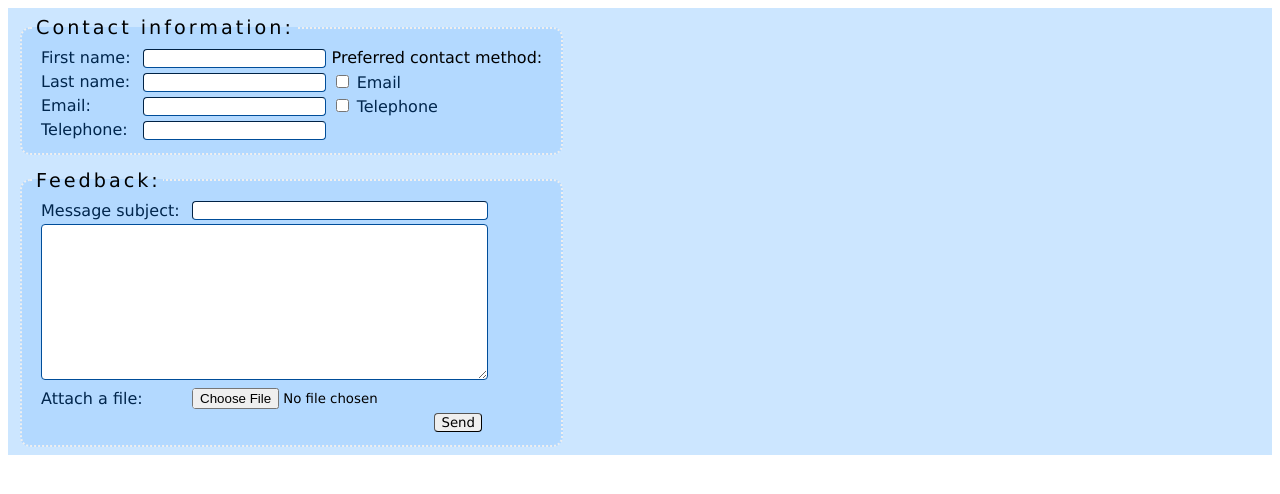
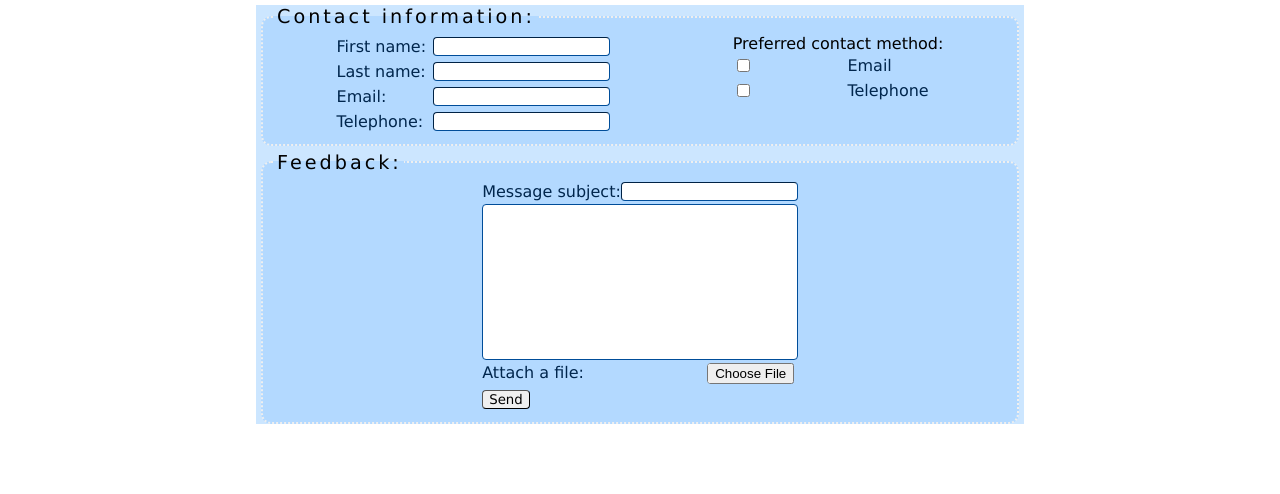
Before and after one commit to turtio/Webteknologiat, a plain HTML site: page form.html in a window 1280 px wide. Drawn offline with Linux system fonts and the light colour scheme.

Commit message:
lisätty flexbox harjoittelua

```diff
--- /dev/null
+++ b/flexboxstyles.css
@@ -0,0 +1,35 @@
+*{
+    font-family: Verdana, Geneva, Tahoma, sans-serif;
+}
+
+body{
+    width: 60%;
+    min-width: 15em;
+    margin: auto;
+    background-color: #cce6ff;
+}
+
+img{
+    width: 100px;
+    height: 100px;
+}
+
+li{
+    margin: auto;
+}
+
+.container{
+    display: flex;
+    flex-direction: row;
+    flex-wrap: wrap;
+    justify-content: space-around;
+}
+
+.link-container{
+    display: flex;
+    flex-direction: row;
+    flex-wrap: wrap;
+    justify-content: space-between;
+    margin-top: 3px;
+    margin-bottom: 3px;
+}
--- a/form.html
+++ b/form.html
@@ -6,65 +6,65 @@
     <link type="text/css" rel="stylesheet" charset="UTF-8" href="styles.css">
 </head>
 <form>
-    <table>
-        <tr>
-            <td>
-                <fieldset>
+
+
+
+    <fieldset class="container">
         <legend>Contact information:</legend>
-                    <table>
-                        <tr>
-                            <td><label for="fname" class="label">First name:</label></td>
-                            <td><input type="text" id="fname" name="fname"></td>
-                            <td colspan="2"><label>Preferred contact method:</label></td>
-                        </tr>
-                        <tr>
-                            <td><label for="lname" class="label">Last name:</label></td>
-                            <td><input type="text" id="lname" name="lname"></td>
-                            <td>
+
+        <div class="container">
+            <div class="input-container">
+                <label for="fname" class="label">First name:</label>
+                <input type="text" id="fname" name="fname">
+            </div>
+            <div class="input-container">
+                <label for="lname" class="label">Last name:</label>
+                <input type="text" id="lname" name="lname">
+            </div>
+            <div class="input-container">
+                <label for="email" class="label">Email:</label>
+                <input type="email" id="email" name="email">
+            </div>
+            <div class="input-container">
+                <label for="phone" class="label">Telephone:</label>
+                <input type="tel" id="phone" name="phone">
+            </div>
+        </div>
+
+        <div class="container">
+            <label>Preferred contact method:</label>
+            <div class="input-container">
                 <input type="checkbox" id="selectemail" value="selectemail">
                 <label for="selectemail" class="contact-method label">Email</label>
-                            </td>
-                        </tr>
-                        <tr>
-                            <td><label for="email" class="label">Email:</label></td>
-                            <td><input type="email" id="email" name="email"></td>
-                            <td>
+            </div>
+            <div class="input-container">
                 <input type="checkbox" id="selectphone" value="selectphone">
                 <label for="selectphone" class="contact-method label">Telephone</label>
-                            </td>
-                        </tr>
-                        <tr>
-                            <td><label for="phone" class="label">Telephone:</label></td>
-                            <td><input type="tel" id="phone" name="phone"></td>
-                        </tr>
-                    </table>
+            </div>
+        </div>
     </fieldset>
-            </td>
-        </tr>
-        <tr>
-            <td>
-                <fieldset>
+
+    <fieldset class="container">
         <legend>Feedback:</legend>
-                    <table>
-                        <tr>
-                            <td><label for="msubject" class="label">Message subject:</label></td>
-                            <td><input type="text" id="msubject" name="msubject"></td>
-                        </tr>
-                        <tr>
-                            <td colspan="2"><textarea id="marea" name="marea" rows="10" cols="60"></textarea></td>
-                        </tr>
-                        <tr>
-                            <td><label for="ifile" class="label">Attach a file:</label></td>
-                            <td><input type="file" id="ifile" name="ifile"></td>
-                        </tr>
-                        <tr>
-                            <td colspan="2"><input type="submit" id="Sendbutton" value="Send"></td>
-                        </tr>
-                    </table>
+
+        <div class="container">
+            <div class="input-container">
+                <label for="msubject" class="label">Message subject:</label>
+                <input type="text" id="msubject" name="msubject">
+            </div>
+            <textarea id="marea" name="marea"></textarea>
+            <div class="input-container">
+                <label for="ifile" class="label">Attach a file:</label>
+                <input type="file" id="ifile" name="ifile">
+            </div>
+            <div class="input-container">
+                <input type="submit" id="Sendbutton" value="Send">
+            </div>
+        </div>
     </fieldset>
-            </td>
-        </tr>
-    </table>
+
+
+
 </form>
 
 <body>
--- a/styles.css
+++ b/styles.css
@@ -2,6 +2,13 @@
 *{
     font-family: Verdana, Geneva, Tahoma, sans-serif;
 }
+
+body{
+    width: 60%;
+    min-width: 15em;
+    margin: auto;
+}
+
 form{
     background-color: #cce6ff;
 }
@@ -28,17 +35,48 @@ input:focus, textarea:focus{
 input[type=submit]{
     border-color: black;
 }
+
+input[type=file]{
+    width: 6.8em;
+    overflow: hidden;
+}
 label.label{
     color: #00264d;
 }
-input[type=text], input[type=email], input[type=tel], textarea{
-    width: 100%;
-}
+
 td{
     padding-left: 5px;
     padding-right: 5px;
 }
 
+textarea{
+    height: 150px;
+    resize: none;
+    min-width: 7em;
+}
+
 #Sendbutton{
     float: right;
 }
+
+fieldset.container{
+    display: flex;
+    flex-direction: row;
+    flex-wrap: wrap;
+    justify-content: space-around;
+}
+.container{
+    display: flex;
+    flex-direction: column;
+}
+.input-container{
+    display: flex;
+    flex-direction: row;
+    flex-wrap: wrap;
+    justify-content: space-between;
+    margin-top: 3px;
+    margin-bottom: 3px;
+}
+label{
+    min-width: 6em;
+}
```
Also changed, not shown: flexbox.html (added, +40 -0 lines), Twitter.png (added), facebook.png (added), linkein.png (added), youtube.png (added). Lines whose indentation alone changed are shown as unchanged.
